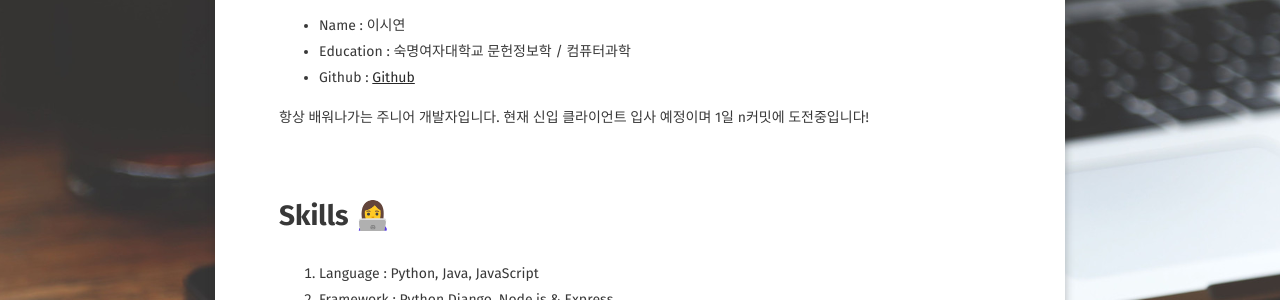
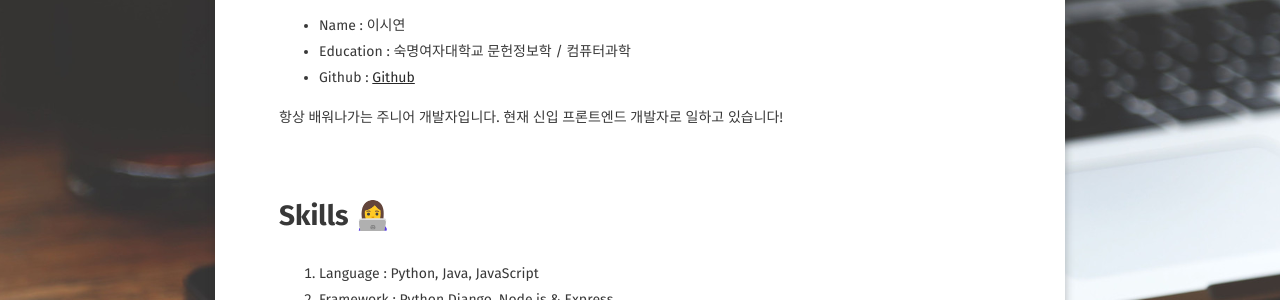
Before and after one commit to siyeons/siyeons.github.io, a Jekyll site: the page built from about/index.md, in a window 1280 px wide and 900 px high. Shown: the part 347-647 px from the top of the window. Built offline with Jekyll 4.4.1, drawn with Linux system fonts in a browser that asks for light colours; some web fonts are replaced; some of the changed text lies outside the part shown.

Commit message:
Update index.md

```diff
--- a/about/index.md
+++ b/about/index.md
@@ -11,7 +11,7 @@ comments: false
 * Github : [Github](github.com/siyeons)
 
 항상 배워나가는 주니어 개발자입니다.
-현재 신입 클라이언트 입사 예정이며 1일 n커밋에 도전중입니다!
+현재 신입 프론트엔드 개발자로 일하고 있습니다!
 
 &nbsp;
 # Skills 👩‍💻
```
Also changed, not shown: other parts of about/index.md (+1 -1 lines).
